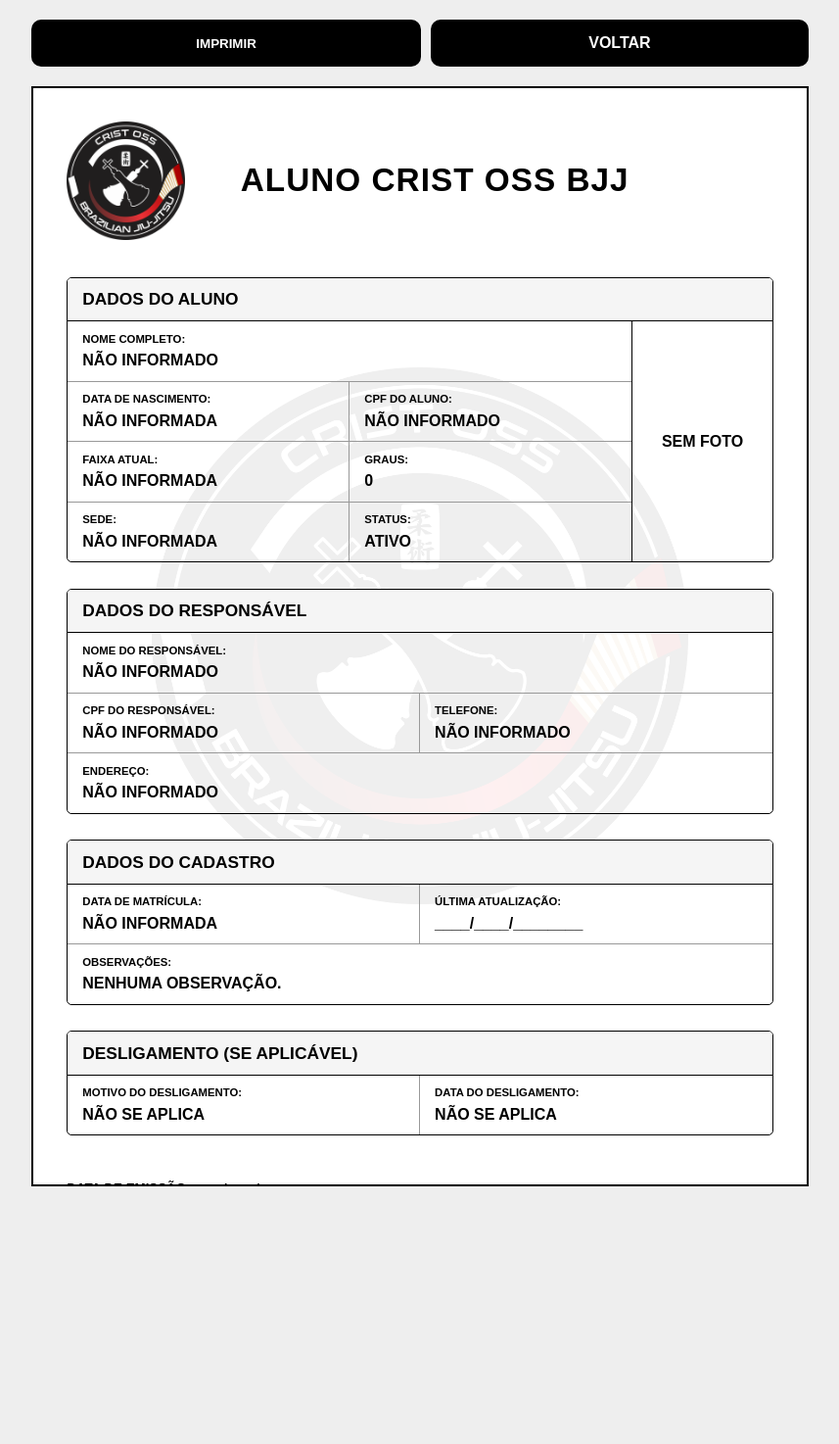
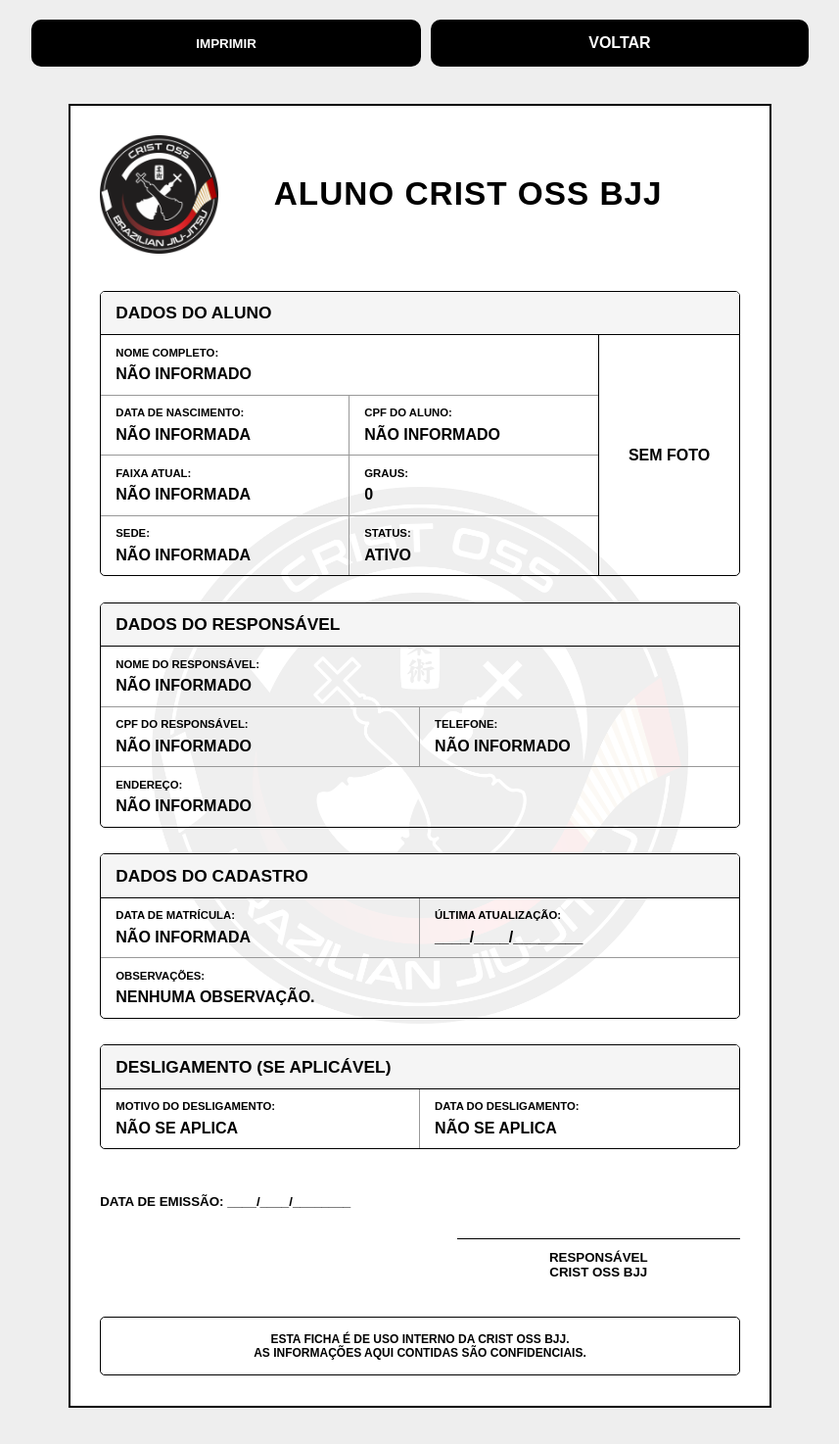
Before and after one commit to Irodg/certificados-web, a Flask app: template templates/ficha_aluno.html in a window 1280 px wide. Shown: the whole page at 98% size, without its empty margins (211-1068 px from the left). Before the commit the page ends 1211 px from the top, so only its background shows below. Run offline with Flask 3, Linux system fonts and the light colour scheme; the template is opened without the code that fills it, so the values that code supplies are empty.

Commit message:
Update ficha_aluno.html

```diff
--- a/templates/ficha_aluno.html
+++ b/templates/ficha_aluno.html
@@ -40,11 +40,11 @@ body{
 }
 
 .ficha{
-    width:210mm;
-    height:297mm;
-    margin:0 auto 30px auto;
+    width:190mm;
+    min-height:277mm;
+    margin:10mm auto;
+    padding:8mm;
     background:white;
-    padding:9mm;
     border:2px solid #000;
     position:relative;
     overflow:hidden;
@@ -186,8 +186,15 @@ body{
 }
 
 @media print{
+
+    @page{
+        size:A4;
+        margin:10mm;
+    }
+
     body{
         background:white;
+        margin:0;
     }
 
     .acoes{
@@ -195,16 +202,17 @@ body{
     }
 
     .ficha{
+        width:100%;
+        min-height:auto;
         margin:0;
-        width:210mm;
-        height:297mm;
+        padding:8mm;
         border:2px solid #000;
-        page-break-after:auto;
+        page-break-inside:avoid;
+        page-break-after:avoid;
     }
 
-    @page{
-        size:A4;
-        margin:0;
+    .secao{
+        page-break-inside:avoid;
     }
 }
 </style>
```
